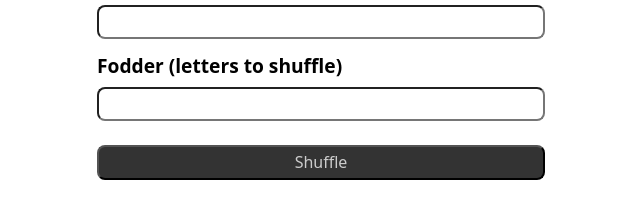
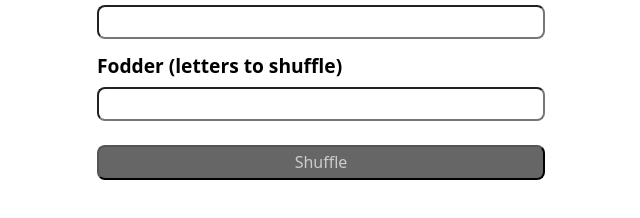
Before and after one commit to kerryb/shuffle, a website with bundled scripts: page app/index.html in a window 1280 px wide. In both pictures the pointer is over the input "Shuffle". Shown: the part 108-326 px from the top of the page, without its empty margins (319-959 px from the left). Built offline with nearby package versions, Linux system fonts and the light colour scheme.

Commit message:
Add rudimentary dark mode support

```diff
--- a/app/app.css
+++ b/app/app.css
@@ -1,4 +1,10 @@
+:root {
+  color-scheme: light dark;
+}
+
 body {
+  color: light-dark(#000, #ccc);
+  background-color: light-dark(white, black);
   font-family: system-ui, sans-serif;
   font-weight: normal;
   width: 30rem;
@@ -28,8 +34,8 @@ input {
 }
 
 input[type='submit']:hover {
-  background: #333;
-  color: #ccc;
+  background: light-dark(#666, #999);
+  color: light-dark(#ccc, #333);
   cursor: pointer;
 }
 
```
